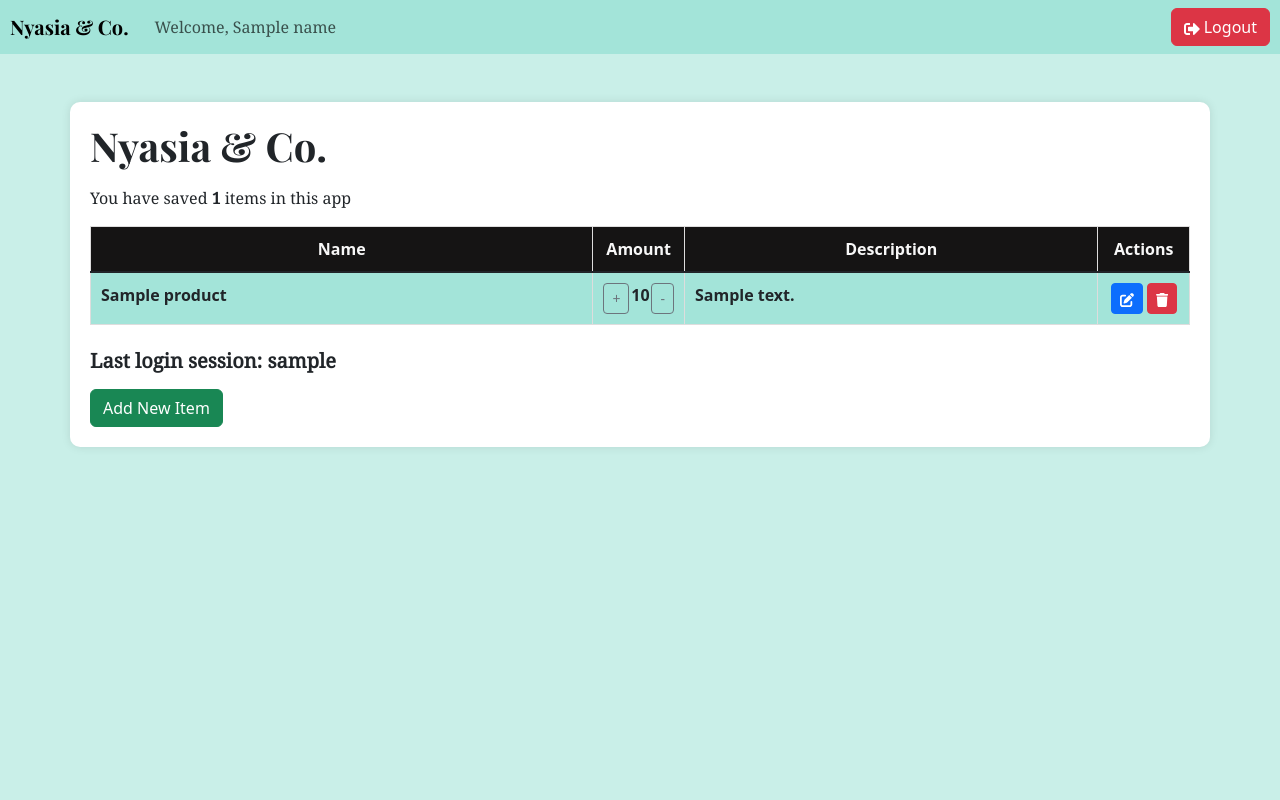
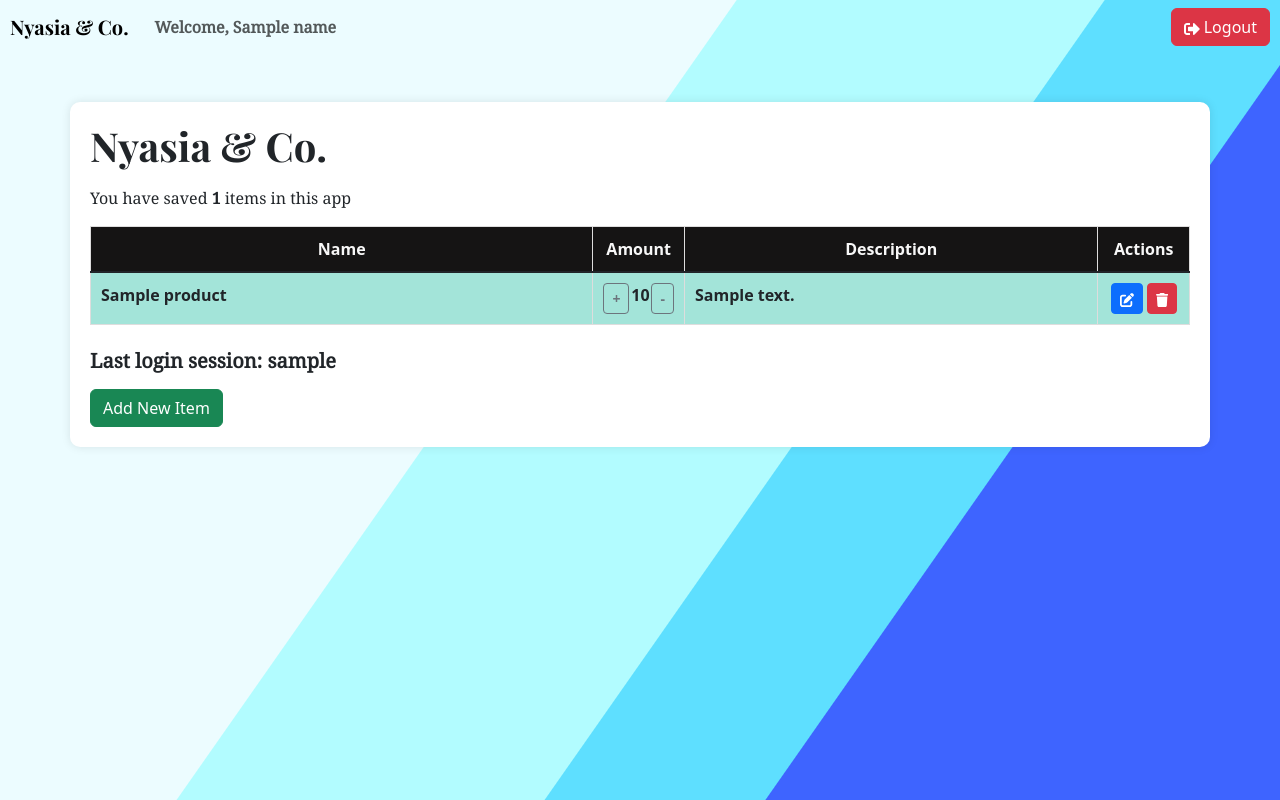
Before and after one commit to nyasiaay/nyasia_and_co, a Django app: template main/templates/main.html in a window 1280 px wide. Run offline with Django 4.2, Linux system fonts and the light colour scheme; the template is opened without the code that fills it: most values are stand-ins (such as "Sample title", 1, 10 or a date in 2020).

Commit message:
Updated main.html

```diff
--- a/main/templates/main.html
+++ b/main/templates/main.html
@@ -5,9 +5,13 @@
 <link href="https://fonts.googleapis.com/css2?family=Noto+Serif&display=swap" rel="stylesheet">
 
 <style>
+    html, body {
+        height: 100%;
+        margin: 0;
+        padding: 0;
+    }
     body {
-        background-color: #c9efe8;
-    }
+        background: linear-gradient(125deg, #ECFCFF 0%, #ECFCFF 40%, #B2FCFF calc(40% + 1px), #B2FCFF 60%, #5EDFFF calc(60% + 1px), #5EDFFF 72%, #3E64FF calc(72% + 1px), #3E64FF 100%);    }
     .custom-padding {
         padding-right: 10px;
     }
@@ -53,14 +57,15 @@
         background-color: #a3e4d9;
     }
 </style>
-<nav class="navbar navbar-expand-lg navbar-light " style="background-color: #a3e4d9;">
+
+<nav class="navbar navbar-expand-lg">
     <span class="navbar-brand mb-0 h1 playfair" href="#" style="padding-left: 10px; padding-right: 10px;"><strong>Nyasia & Co.</strong></span>
     </button>
     <ul class="navbar-nav ml-auto">
         <li class="nav-item">
             <span class="navbar-text">
                 <div class="name-class noto-serif">
-                    Welcome, {{ name }}
+                    <b>Welcome, {{ name }}</b>
                 </div>
             </span>
         </li>
@@ -75,9 +80,11 @@
         </li>
     </ul>
 </nav>
+
 <div class="container mt-5 background-container">
     <h1 class="playfair mb-3">Nyasia & Co.</h1>
     <p class="noto-serif">You have saved <b>{{ items_count }}</b> items in this app</p>
+
     <table>
         <thead>
             <tr>
@@ -94,11 +101,12 @@
                     <td>
                         <div class="d-flex justify-content-between">
                             <a href="{% url 'main:add_amount' product.id %}" class="btn btn-outline-secondary btn-sm mr-4">
-                                +
+                                <b>+</b>
                             </a>
+
                             {{ product.amount }}
                             <a href="{% url 'main:minus_amount' product.id %}" class="btn btn-outline-secondary btn-sm ml-4">
-                                -
+                                <b>-</b>
                             </a>
                         </div>
                     </td>
```
